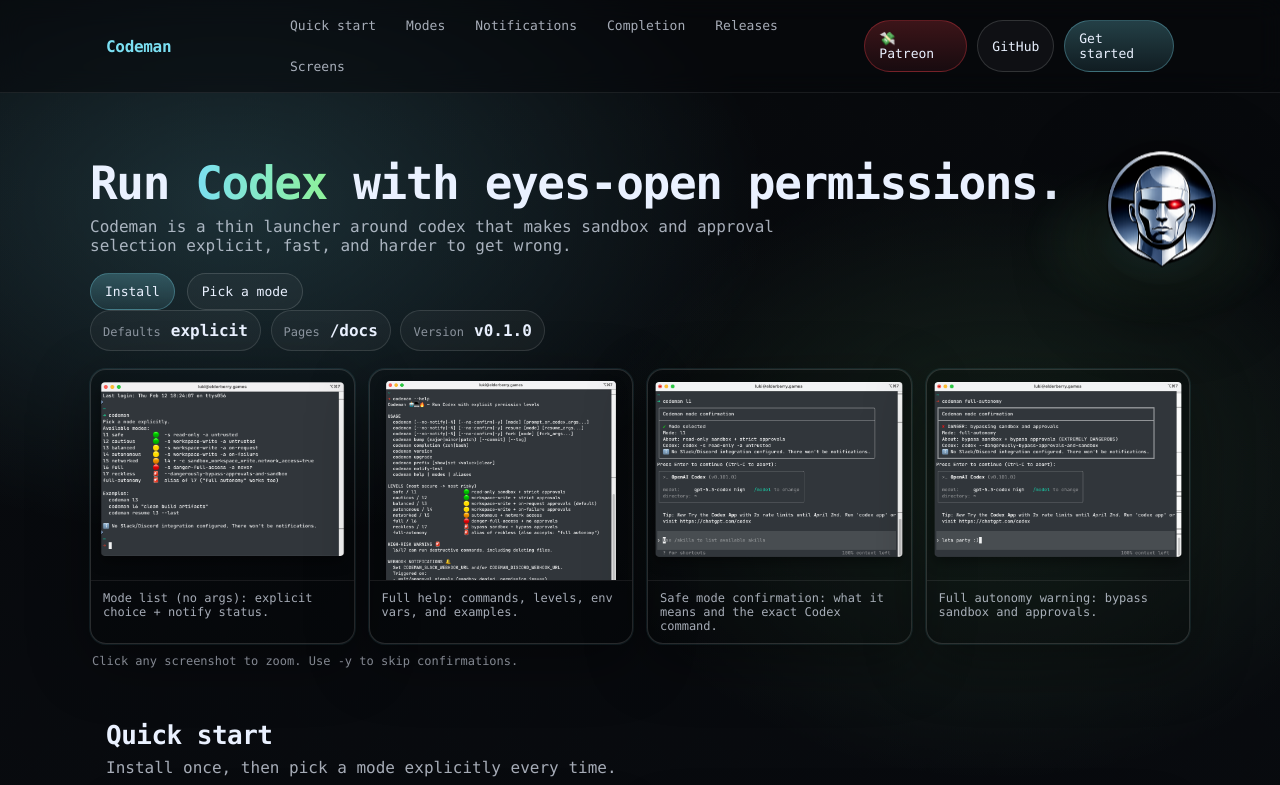
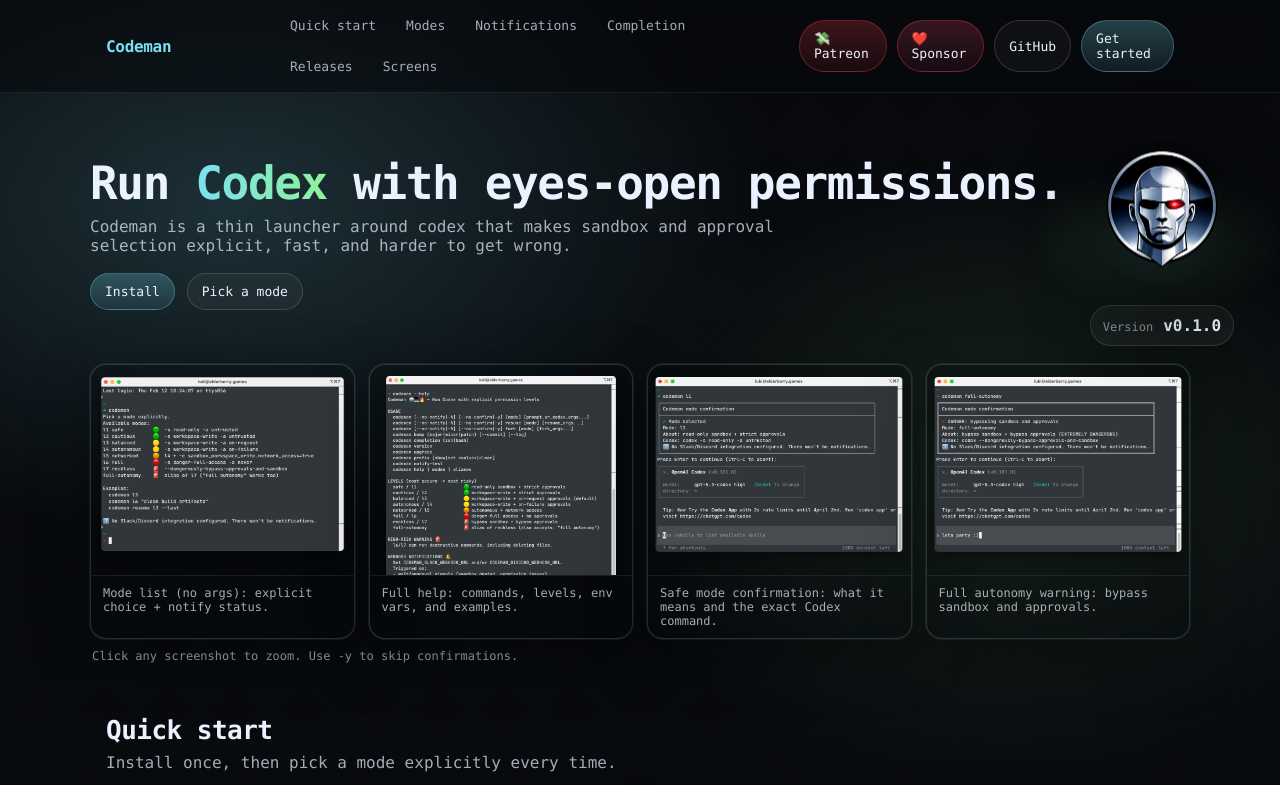
Before and after one commit to shabo/codeman, a plain HTML site: page docs/index.html in a window 1280 px wide. Shown: the top 785 px of the page. Drawn offline with Linux system fonts and the light colour scheme; a web font is replaced by a local one.

Commit message:
docs: add GitHub Sponsors + Patreon funding links

```diff
--- a/docs/index.html
+++ b/docs/index.html
@@ -31,6 +31,7 @@
 
         <div class="top__cta">
           <a class="btn btn--patreon" href="https://www.patreon.com/shabers" target="_blank" rel="noopener noreferrer">💸 Patreon</a>
+          <a class="btn btn--sponsor" href="https://github.com/sponsors/shabo" target="_blank" rel="noopener noreferrer">❤️ Sponsor</a>
           <a class="btn btn--ghost" href="https://github.com/shabo/codeman">GitHub</a>
           <a class="btn btn--primary" href="#quickstart">Get started</a>
         </div>
@@ -47,32 +48,22 @@
               and harder to get wrong.
             </p>
 
-            <div class="hero__cta">
             <div class="hero__actions" aria-label="Primary actions">
               <a class="btn btn--primary" href="#quickstart">Install</a>
               <a class="btn btn--ghost" href="#modes">Pick a mode</a>
             </div>
+          </div>
 
-              <div class="hero__meta" role="list" aria-label="Project info">
-                <div class="kpi" role="listitem">
-                  <div class="kpi__k">Defaults</div>
-                  <div class="kpi__v">explicit</div>
+          <div class="hero__mark" aria-label="Brand mark">
+            <div class="floatmark" aria-hidden="true">
+              <div class="floatmark__glow"></div>
+              <img class="floatmark__logo" src="site/logo.png" alt="" width="144" height="144" />
             </div>
-                <div class="kpi" role="listitem">
-                  <div class="kpi__k">Pages</div>
-                  <div class="kpi__v">/docs</div>
-                </div>
-                <div class="kpi" role="listitem">
+
+            <div class="kpi kpi--version" role="note" aria-label="Version">
               <div class="kpi__k">Version</div>
               <div class="kpi__v" id="version">v0.1.0</div>
             </div>
-              </div>
-            </div>
-          </div>
-
-          <div class="floatmark" aria-hidden="true">
-            <div class="floatmark__glow"></div>
-            <img class="floatmark__logo" src="site/logo.png" alt="" width="144" height="144" />
           </div>
         </div>
 
--- a/docs/site/styles.css
+++ b/docs/site/styles.css
@@ -26,6 +26,7 @@
   --accent: #7bdff2;
   --accent2: #8ef29a;
   --patreon: #ff424d;
+  --sponsor: #ff4d6d;
   --warn: #ffd166;
   --danger: #ff4d6d;
   --shadow: 0 18px 60px rgba(0, 0, 0, 0.55);
@@ -134,6 +135,11 @@
   border-color: rgba(255, 66, 77, 0.30);
 }
 .btn--patreon:hover { border-color: rgba(255, 66, 77, 0.48); }
+.btn--sponsor {
+  background: linear-gradient(180deg, rgba(255, 77, 109, 0.20), rgba(255, 77, 109, 0.07));
+  border-color: rgba(255, 77, 109, 0.30);
+}
+.btn--sponsor:hover { border-color: rgba(255, 77, 109, 0.50); }
 .btn:hover { text-decoration: none; border-color: rgba(255, 255, 255, 0.28); }
 .btn:focus-visible { outline: 2px solid rgba(123, 223, 242, 0.8); outline-offset: 2px; }
 
```
Also changed, not shown: .github/FUNDING.yml (added), README.md. Lines whose indentation alone changed are shown as unchanged.
